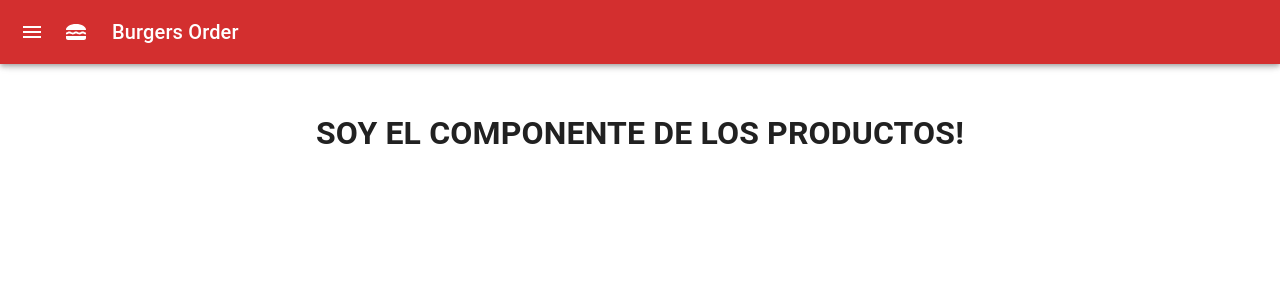
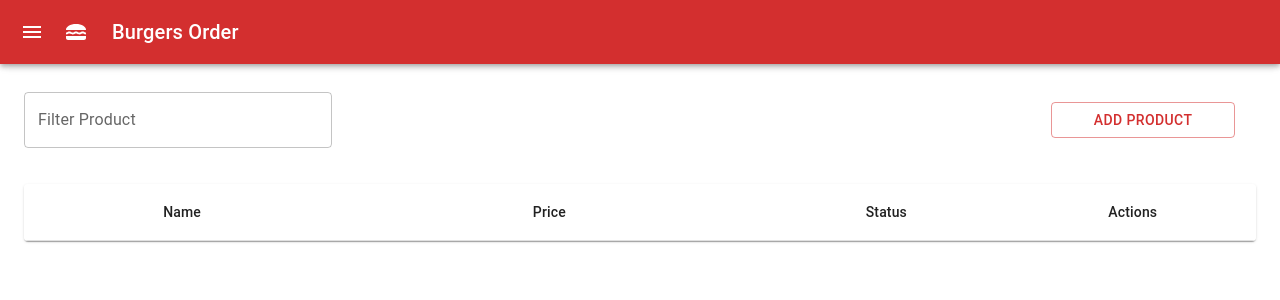
Before and after one commit to fransiri7/burgers-order-client, a React (Create React App) app: page /products in a window 1280 px wide. Shown: the top 300 px of the page. Built offline with nearby package versions, Linux system fonts and the light colour scheme.

Commit message:
Feature: armado de componente ProductsList (#3)
* Armado de componente ProductsList

* Agregado de botones y optimizacion de vistas

* Solucion de Comentarios TOMO 1

* Estructura de productos terminada

* Se remueve el eslint disable

Co-authored-by: Facundo Siri <sirifacu97@gmail.com>

```diff
--- a/src/modules/product/ProductsList.jsx
+++ b/src/modules/product/ProductsList.jsx
@@ -1,5 +1,64 @@
 import React from "react";
+import EditIcon from "@mui/icons-material/Edit";
+import MenuIcon from "@mui/icons-material/Menu";
+import LunchDiningTwoToneIcon from "@mui/icons-material/LunchDiningTwoTone";
+import { Button, Grid, Paper, Switch, Table, TableBody, TableCell, TableContainer, TableHead, TableRow, TextField } from "@mui/material";
 
 export function ProductsList() {
-    return <h1>SOY EL COMPONENTE DE LOS PRODUCTOS!</h1>;
+
+    const products = [];
+
+    return (
+        <Grid container direction="column" justifyContent="space-between" style={{ height: "80vh" }}>
+            <Grid item container justifyContent="space-between" alignItems="center" style={{ height: "10%" }}>
+                <Grid item md={3}>
+                    <TextField label="Filter Product" variant="outlined" fullWidth />
+                </Grid>
+                <Grid item md={2}>
+                    <Button variant="outlined" style={{ width: "90%" }}>
+                        Add Product
+                    </Button>
+                </Grid>
+            </Grid>
+            <Grid item style={{ height: "85%" }}>
+                <TableContainer component={Paper} style={{ maxHeight: "100%" }}>
+                    <Table stickyHeader>
+                        <TableHead>
+                            <TableRow>
+                                <TableCell width="10%" align="center"></TableCell>
+                                <TableCell width="30%">Name</TableCell>
+                                <TableCell width="20%">Price</TableCell>
+                                <TableCell width="20%" align="center">
+                                    Status
+                                </TableCell>
+                                <TableCell width="20%" align="center">
+                                    Actions
+                                </TableCell>
+                            </TableRow>
+                        </TableHead>
+                        <TableBody>
+                            {products.map(product => (
+                                <TableRow key={product.name}>
+                                    <TableCell align="center">
+                                        <LunchDiningTwoToneIcon fontSize="large" style={{ color: product.hexColor }} />
+                                    </TableCell>
+                                    <TableCell component="th" scope="row">
+                                        {product.name}
+                                    </TableCell>
+                                    <TableCell>${product.price}</TableCell>
+                                    <TableCell align="center">
+                                        <Switch />
+                                    </TableCell>
+                                    <TableCell align="center">
+                                        <EditIcon style={{ marginRight: "15px" }} />
+                                        <MenuIcon style={{ marginLeft: "15px" }} />
+                                    </TableCell>
+                                </TableRow>
+                            ))}
+                        </TableBody>
+                    </Table>
+                </TableContainer>
+            </Grid>
+        </Grid>
+    );
 }
```
